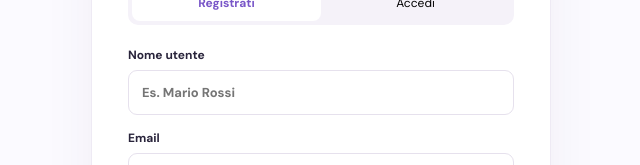
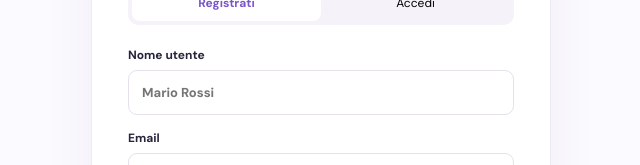
Before and after one commit to enricoserra1983/Personalwish., a Next.js app: page /login in a window 1280 px wide. Shown: the part 297-462 px from the top of the page, without its empty margins (319-959 px from the left). Built offline with nearby package versions, Linux system fonts and the light colour scheme.

Commit message:
Set Mario Rossi signup placeholder and prevent stale autofill

```diff
--- a/app/login/page.tsx
+++ b/app/login/page.tsx
@@ -123,7 +123,7 @@ export default function LoginPage() {
           {mode === "signup" && (
             <label>
               Nome utente
-              <input value={name} onChange={e => setName(e.target.value)} placeholder="Es. Mario Rossi" required autoComplete="name" />
+              <input value={name} onChange={e => setName(e.target.value)} placeholder="Mario Rossi" required autoComplete="off" name="personalwish-display-name" />
             </label>
           )}
           <label>
```
